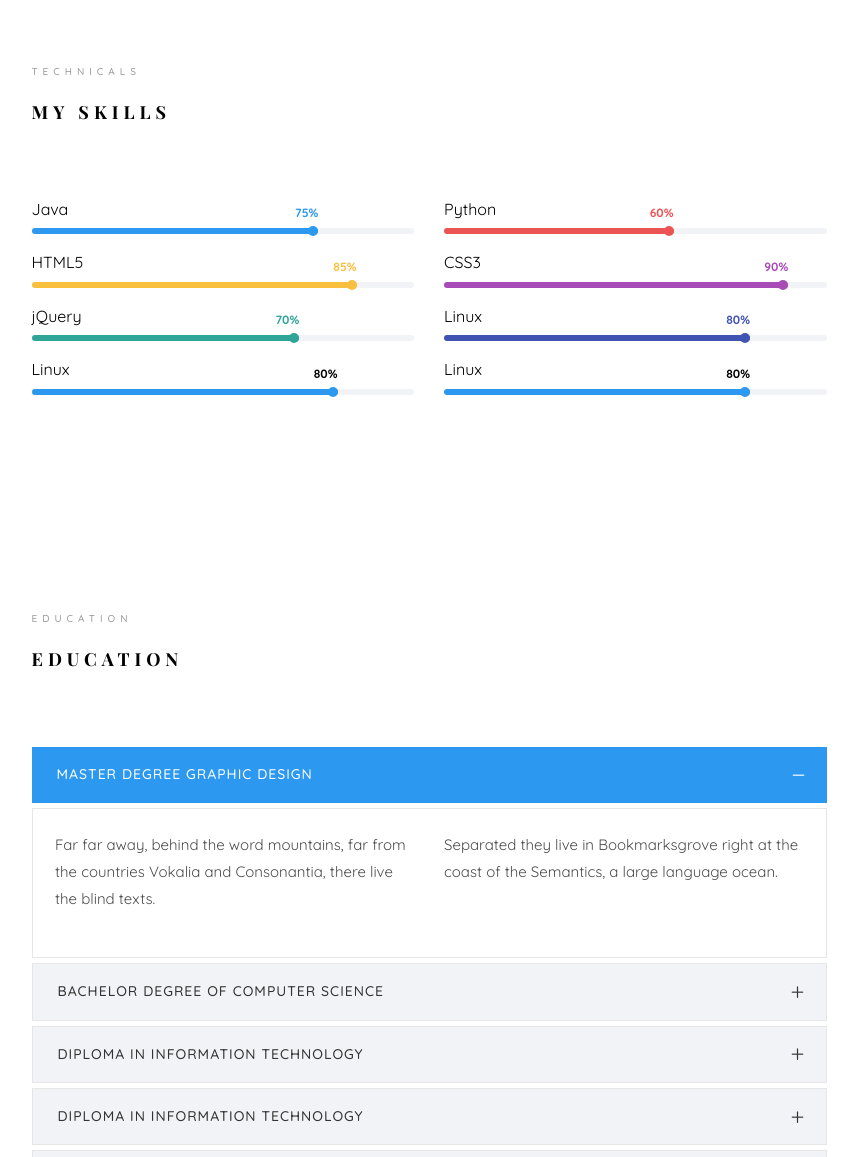
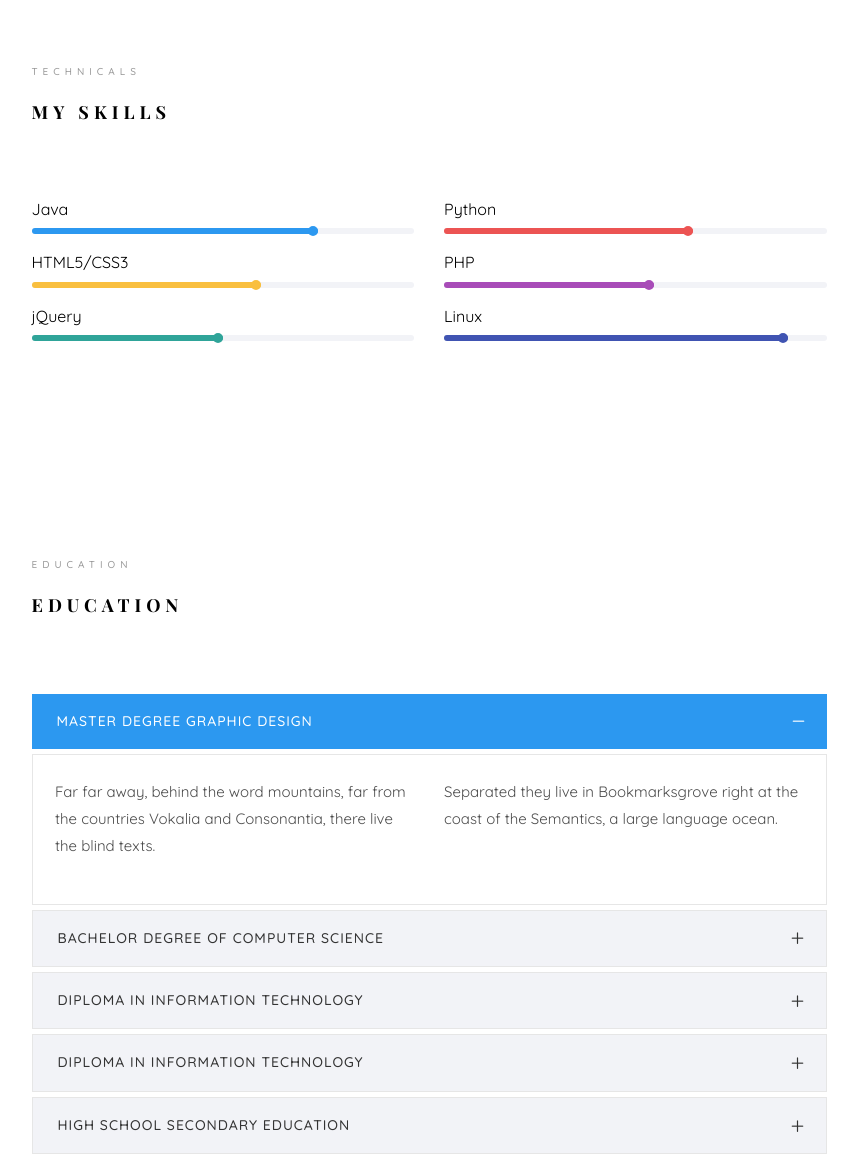
Before and after one commit to amardesai1/amardesai.org, a plain HTML site: page html/index.html in a window 1280 px wide. Shown: the part 2287-3444 px from the top of the page, without its empty margins (361-1219 px from the left). Drawn offline with nearby package versions, Linux system fonts and the light colour scheme; files whose address does not match are found by name; a web font is replaced by a local one.

Commit message:
Fixed skill bars

```diff
--- a/html/index.html
+++ b/html/index.html
@@ -272,9 +272,9 @@
 							<div class="progress-wrap">
 								<h3>Java</h3>
 								<div class="progress">
-								 	<div class="progress-bar color-1" role="progressbar" aria-valuenow="75"
+								 	<div class="progress-bar color-1" role="progressbar" aria-valuenow="65"
 								  	aria-valuemin="0" aria-valuemax="100" style="width:75%">
-								    <span>75%</span>
+								    <!--<span>75%</span>-->
 								  	</div>
 								</div>
 							</div>
@@ -283,31 +283,31 @@
 							<div class="progress-wrap">
 								<h3>Python</h3>
 								<div class="progress">
-								 	<div class="progress-bar color-2" role="progressbar" aria-valuenow="60"
-								  	aria-valuemin="0" aria-valuemax="100" style="width:60%">
-								    <span>60%</span>
+								 	<div class="progress-bar color-2" role="progressbar" aria-valuenow="65"
+								  	aria-valuemin="0" aria-valuemax="100" style="width:65%">
+								    <!--<span>75%</span>-->
 								  	</div>
 								</div>
 							</div>
 						</div>
 						<div class="col-md-6 animate-box" data-animate-effect="fadeInLeft">
 							<div class="progress-wrap">
-								<h3>HTML5</h3>
+								<h3>HTML5/CSS3</h3>
 								<div class="progress">
-								 	<div class="progress-bar color-3" role="progressbar" aria-valuenow="85"
-								  	aria-valuemin="0" aria-valuemax="100" style="width:85%">
-								    <span>85%</span>
+								 	<div class="progress-bar color-3" role="progressbar" aria-valuenow="65"
+								  	aria-valuemin="0" aria-valuemax="100" style="width:60%">
+								    <!--<span>75%</span>-->
 								  	</div>
 								</div>
 							</div>
 						</div>
 						<div class="col-md-6 animate-box" data-animate-effect="fadeInRight">
 							<div class="progress-wrap">
-								<h3>CSS3</h3>
+								<h3>PHP</h3>
 								<div class="progress">
-								 	<div class="progress-bar color-4" role="progressbar" aria-valuenow="90"
-								  	aria-valuemin="0" aria-valuemax="100" style="width:90%">
-								    <span>90%</span>
+								 	<div class="progress-bar color-4" role="progressbar" aria-valuenow="60"
+								  	aria-valuemin="0" aria-valuemax="100" style="width:55%">
+								    <!--<span>75%</span>-->
 								  	</div>
 								</div>
 							</div>
@@ -316,9 +316,9 @@
 							<div class="progress-wrap">
 								<h3>jQuery</h3>
 								<div class="progress">
-								 	<div class="progress-bar color-5" role="progressbar" aria-valuenow="70"
-								  	aria-valuemin="0" aria-valuemax="100" style="width:70%">
-								    <span>70%</span>
+								 	<div class="progress-bar color-5" role="progressbar" aria-valuenow="65"
+								  	aria-valuemin="0" aria-valuemax="100" style="width:50%">
+								    <!--<span>75%</span>-->
 								  	</div>
 								</div>
 							</div>
@@ -328,30 +328,8 @@
 								<h3>Linux</h3>
 								<div class="progress">
 								 	<div class="progress-bar color-6" role="progressbar" aria-valuenow="80"
-								  	aria-valuemin="0" aria-valuemax="100" style="width:80%">
-								    <span>80%</span>
-								  	</div>
-								</div>
-							</div>
-						</div>
-						<div class="col-md-6 animate-box" data-animate-effect="fadeInRight">
-							<div class="progress-wrap">
-								<h3>Linux</h3>
-								<div class="progress">
-								 	<div class="progress-bar color-7" role="progressbar" aria-valuenow="80"
-								  	aria-valuemin="0" aria-valuemax="100" style="width:80%">
-								    <span>80%</span>
-								  	</div>
-								</div>
-							</div>
-						</div>
-						<div class="col-md-6 animate-box" data-animate-effect="fadeInRight">
-							<div class="progress-wrap">
-								<h3>Linux</h3>
-								<div class="progress">
-								 	<div class="progress-bar color-8" role="progressbar" aria-valuenow="80"
-								  	aria-valuemin="0" aria-valuemax="100" style="width:80%">
-								    <span>80%</span>
+								  	aria-valuemin="0" aria-valuemax="100" style="width:90%">
+								    <!--<span>75%</span>-->
 								  	</div>
 								</div>
 							</div>
```
